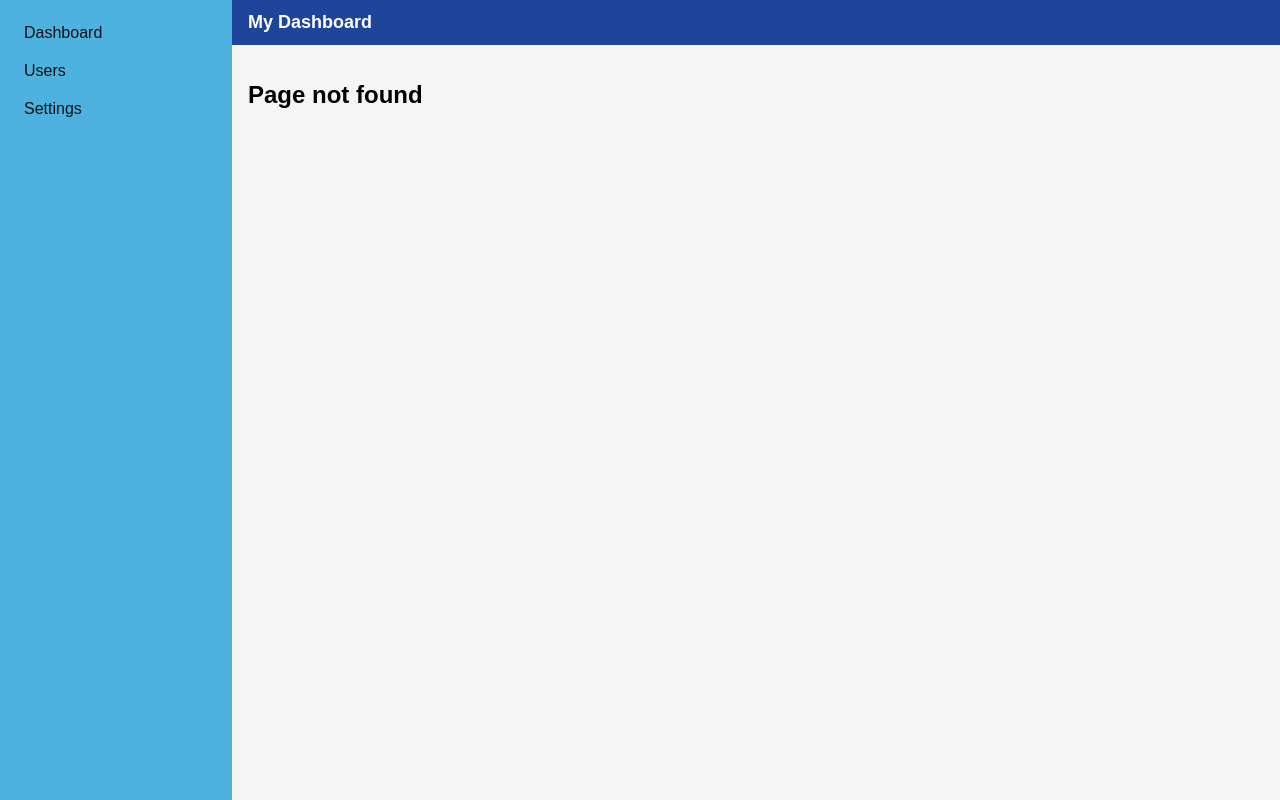
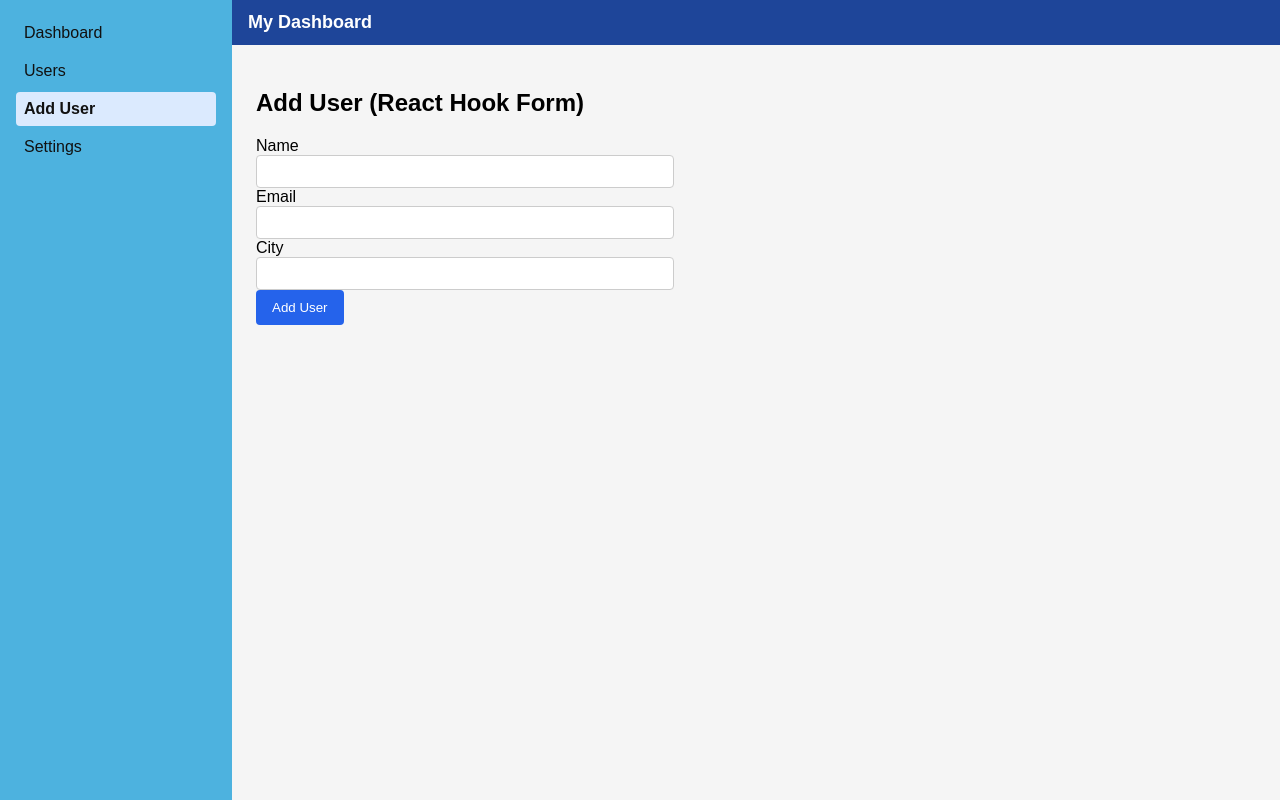
Before and after one commit to nithish83/react_learning, a React (Vite) app: page /add-user in a window 1280 px wide. Before the commit this address had no page. Shown: the top 800 px of the page. Built offline with nearby package versions, Linux system fonts and the light colour scheme.

Commit message:
Day 4 Form Add user activity Completed

```diff
--- a/package.json
+++ b/package.json
@@ -12,6 +12,7 @@
   "dependencies": {
     "react": "^19.2.0",
     "react-dom": "^19.2.0",
+    "react-hook-form": "^7.68.0",
     "react-router-dom": "^7.10.1"
   },
   "devDependencies": {
--- a/src/App.jsx
+++ b/src/App.jsx
@@ -3,6 +3,8 @@
 import Dashboard from "./pages/Dashboard";
 import UsersPage from "./pages/UsersPage";
 import SettingsPage from "./pages/SettingsPage";
+import AddUserPage from "./pages/AddUserPage";
+
 
 export default function App() {
   return (
@@ -12,9 +14,12 @@
         {/* index = default route for "/" */}
         <Route index element={<Dashboard />} />
         <Route path="users" element={<UsersPage />} />
+        <Route path="add-user" element={<AddUserPage />} />
         <Route path="settings" element={<SettingsPage />} />
         {/* catch-all for unknown URLs */}
         <Route path="*" element={<div className="page-content"><h2>Page not found</h2></div>} />
+
+
       </Route>
     </Routes>
   );
--- a/src/Components/Sidebar.jsx
+++ b/src/Components/Sidebar.jsx
@@ -3,8 +3,10 @@
 const menuItems = [
   { label: "Dashboard", path: "/" },
   { label: "Users", path: "/users" },
+  { label: "Add User", path: "/add-user" },
   { label: "Settings", path: "/settings" },
 ];
+
 
 export default function Sidebar() {
   return (
--- a/src/index.css
+++ b/src/index.css
@@ -79,3 +79,72 @@
   background-color: #dbeafe;
   font-weight: 600;
 }
+
+
+
+.page-content {
+  padding: 24px;
+}
+
+/* Card container for forms */
+.form-card {
+  background-color: #ffffff;
+  padding: 24px;
+  border-radius: 8px;
+  box-shadow: 0 2px 8px rgba(0, 0, 0, 0.08);
+  max-width: 420px;
+  margin-top: 24px;
+}
+
+/* Title inside form card */
+.form-title {
+  margin-bottom: 16px;
+}
+
+/* Each field wrapper */
+.form-field {
+  margin-bottom: 16px;
+}
+
+/* Label styling */
+.input-label {
+  display: block;
+  margin-bottom: 4px;
+  font-weight: 500;
+}
+
+/* Input styling */
+.input-box {
+  width: 100%;
+  padding: 8px;
+  border: 1px solid #ccc;
+  border-radius: 4px;
+  margin: 0; /* remove weird spacing */
+}
+
+/* Validation text */
+.error-text {
+  color: #dc2626;
+  margin-top: 4px;
+  font-size: 13px;
+}
+
+/* Button */
+.btn-primary {
+  background-color: #2563eb;
+  padding: 10px 16px;
+  border: none;
+  color: white;
+  border-radius: 4px;
+  cursor: pointer;
+  font-weight: 500;
+}
+
+.btn-primary:hover {
+  background-color: #1d4ed8;
+}
+
+.btn-primary:disabled {
+  opacity: 0.7;
+  cursor: default;
+}
--- /dev/null
+++ b/src/pages/AddUserPage.jsx
@@ -0,0 +1,90 @@
+// src/pages/AddUserPage.jsx
+import { useForm } from "react-hook-form";
+
+export default function AddUserPage() {
+  const {
+    register,
+    handleSubmit,
+    formState: { errors, isSubmitting },
+    reset,
+  } = useForm({
+    defaultValues: {
+      name: "",
+      email: "",
+      city: "",
+    },
+  });
+
+  async function onSubmit(data) {
+    console.log("Submitting form data:", data);
+
+    // simulate API call
+    await new Promise((resolve) => setTimeout(resolve, 1000));
+
+    alert("User added successfully (React Hook Form)");
+    reset(); // clear fields after submit
+  }
+
+  return (
+    <div className="page-content">
+      <h2>Add User (React Hook Form)</h2>
+
+      {/* 👇 THIS is the correct form tag */}
+      <form
+        onSubmit={handleSubmit(onSubmit)}
+        style={{ maxWidth: "400px", marginTop: "20px" }}
+      >
+        {/* Name */}
+        <label>Name</label>
+        <input
+          type="text"
+          className="input-box"
+          {...register("name", {
+            required: "Name is required",
+            minLength: {
+              value: 3,
+              message: "Name must be at least 3 characters",
+            },
+          })}
+        />
+        {errors.name && (
+          <p className="error-text">{errors.name.message}</p>
+        )}
+
+        {/* Email */}
+        <label>Email</label>
+        <input
+          type="text"
+          className="input-box"
+          {...register("email", {
+            required: "Email is required",
+            pattern: {
+              value: /^[^\s@]+@[^\s@]+\.[^\s@]+$/,
+              message: "Invalid email format",
+            },
+          })}
+        />
+        {errors.email && (
+          <p className="error-text">{errors.email.message}</p>
+        )}
+
+        {/* City */}
+        <label>City</label>
+        <input
+          type="text"
+          className="input-box"
+          {...register("city", {
+            required: "City is required",
+          })}
+        />
+        {errors.city && (
+          <p className="error-text">{errors.city.message}</p>
+        )}
+
+        <button type="submit" className="btn-primary" disabled={isSubmitting}>
+          {isSubmitting ? "Saving..." : "Add User"}
+        </button>
+      </form>
+    </div>
+  );
+}
```
Also changed, not shown: 1 other file (tests, documents, lock files or other folders).
